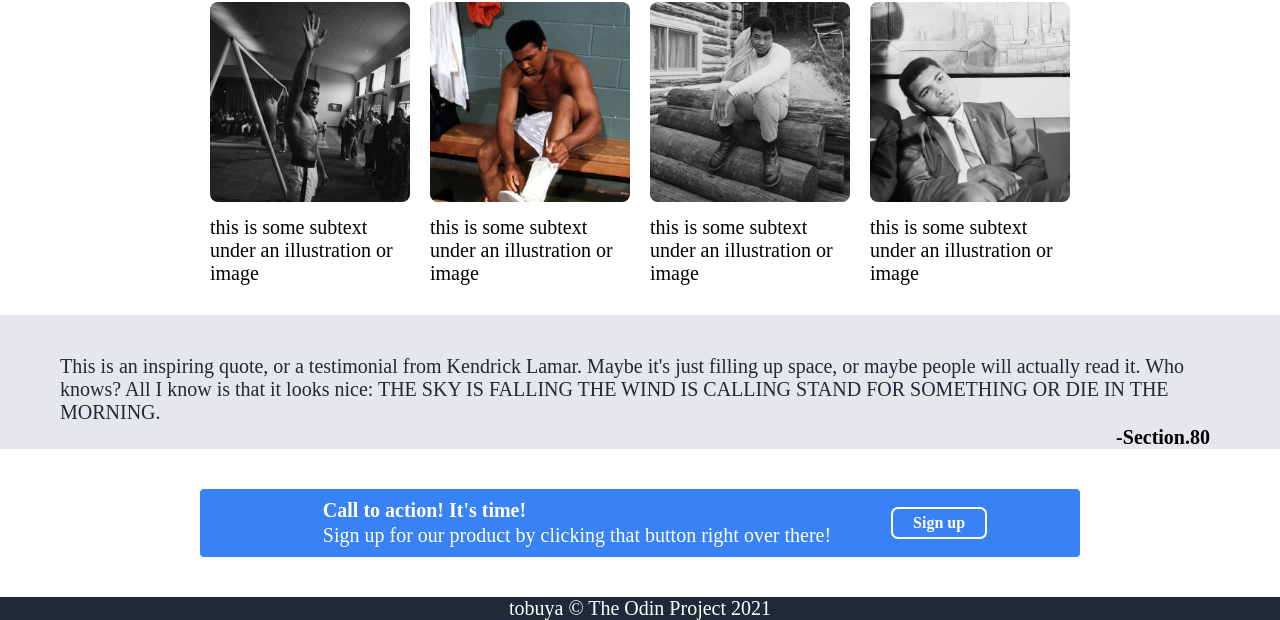
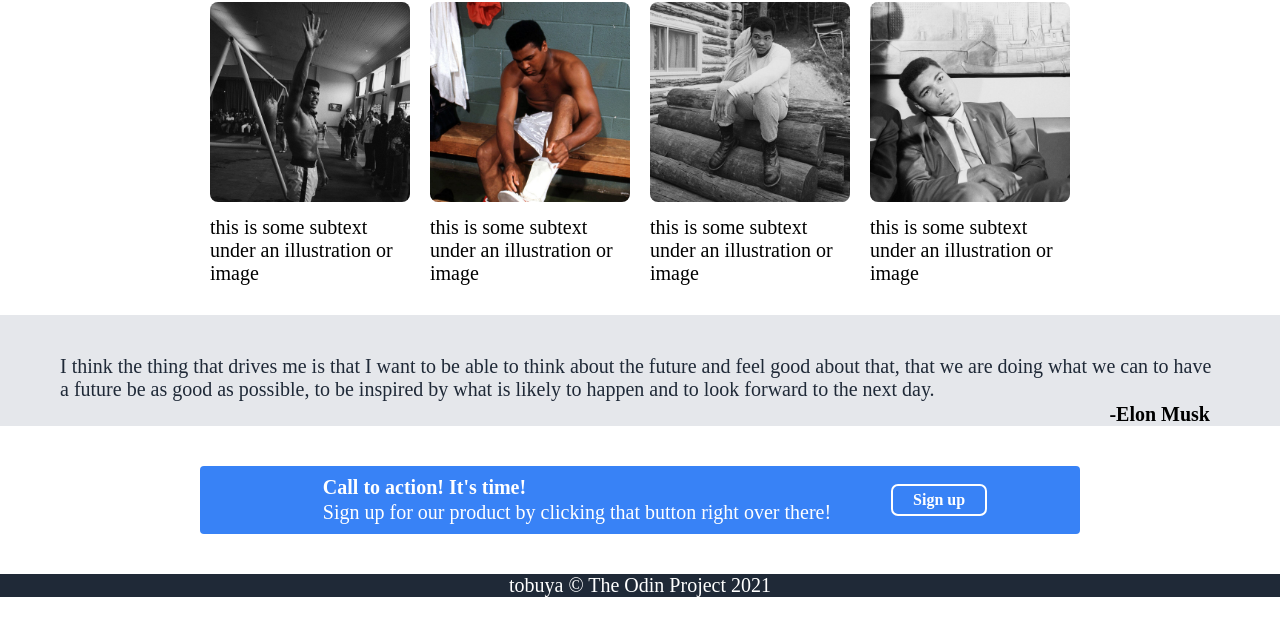
Before and after one commit to tobuya/landing-page, a plain HTML site: page index.html in a window 1280 px wide. Shown: the part 559-1179 px from the top of the page. After the commit the page ends 1156 px from the top, so only its background shows below. Drawn offline with Linux system fonts and the light colour scheme.

Commit message:
Edited the quote sentence

```diff
--- a/index.html
+++ b/index.html
@@ -53,8 +53,8 @@
    </div>
 
    <div class="sectionC">
-       <p class="paragraph">This is an inspiring quote, or a testimonial from Kendrick Lamar. Maybe it's just filling up space, or maybe people will actually read it. Who knows? All I know is that it looks nice: THE SKY IS FALLING THE WIND IS CALLING STAND FOR SOMETHING OR DIE IN THE MORNING.</p>
-       <p class="name">-Section.80</p>
+       <p class="paragraph">I think the thing that drives me is that I want to be able to think about the future and feel good about that, that we are doing what we can to have a future be as good as possible, to be inspired by what is likely to happen and to look forward to the next day.</p>
+       <p class="name">-Elon Musk</p>
    </div>
 
    <div class="sectionD">
```
